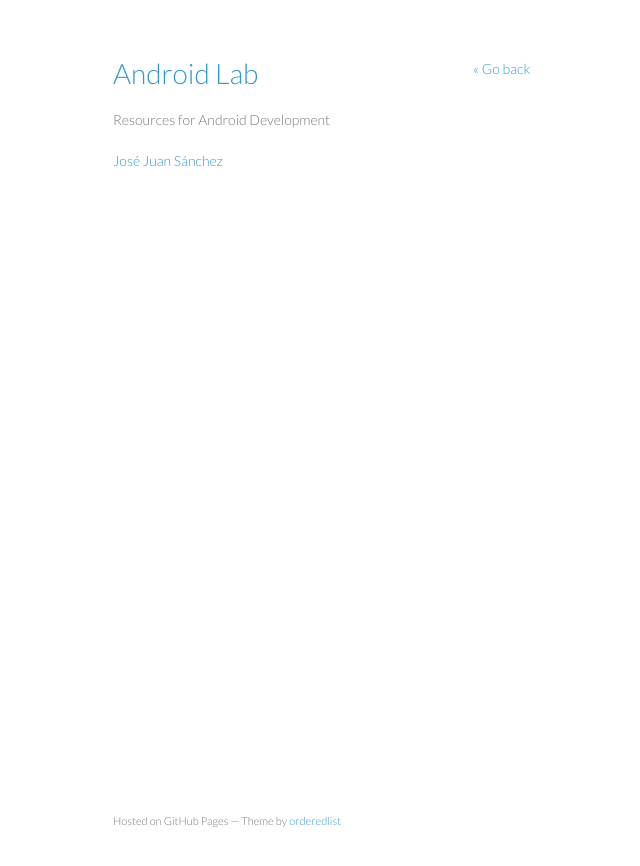
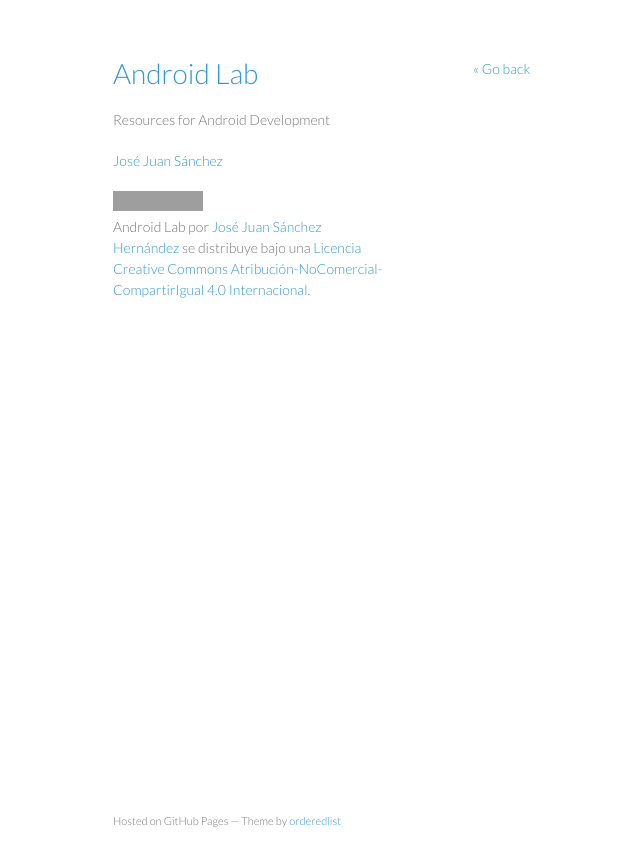
Before and after one commit to josejuansanchez/josejuansanchez.github.io, a Jekyll site: the page built from androidlab/template.md, in a window 1280 px wide. Shown: the top 866 px of the page, without its empty margins (97-737 px from the left). Built offline with Jekyll 4.4.1, drawn with Linux system fonts in a browser that asks for light colours; grey boxes are pictures that could not be loaded.

Commit message:
Update androidlab.html

```diff
--- a/_layouts/androidlab.html
+++ b/_layouts/androidlab.html
@@ -17,9 +17,8 @@
       <header>
         <h1><a href="./">Android Lab</a></h1>
         <p>Resources for Android Development</p>
-
         <p class="view"><a href="http://josejuansanchez.org">José Juan Sánchez</a></p>
-
+        <p><a rel="license" href="http://creativecommons.org/licenses/by-nc-sa/4.0/"><img alt="Licencia Creative Commons" style="border-width:0" src="http://i.creativecommons.org/l/by-nc-sa/4.0/88x31.png" /></a><br /><span xmlns:dct="http://purl.org/dc/terms/" href="http://purl.org/dc/dcmitype/Text" property="dct:title" rel="dct:type">Android Lab</span> por <a xmlns:cc="http://creativecommons.org/ns#" href="http://josejuansanchez.org" property="cc:attributionName" rel="cc:attributionURL">José Juan Sánchez Hernández</a> se distribuye bajo una <a rel="license" href="http://creativecommons.org/licenses/by-nc-sa/4.0/">Licencia Creative Commons Atribución-NoComercial-CompartirIgual 4.0 Internacional</a>.</p>
       </header>
       <section>
         {{ content }}
```
